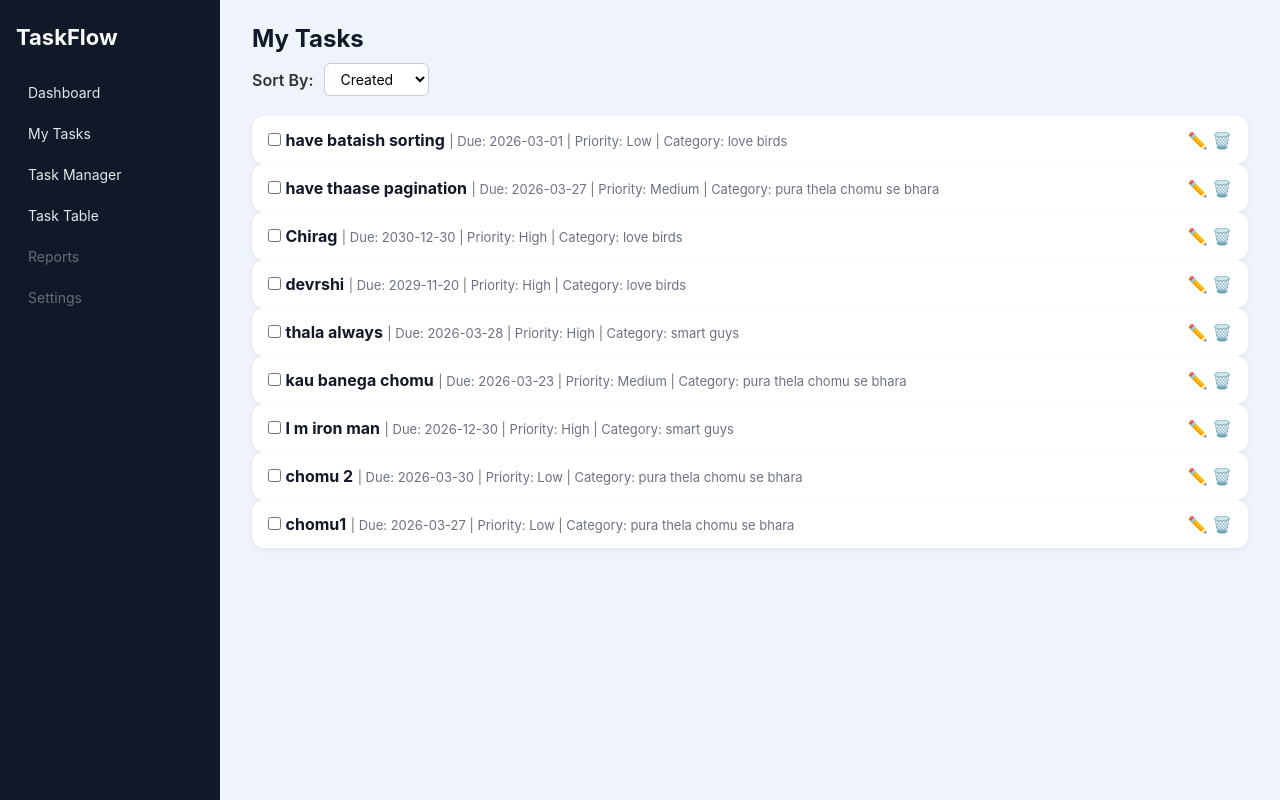
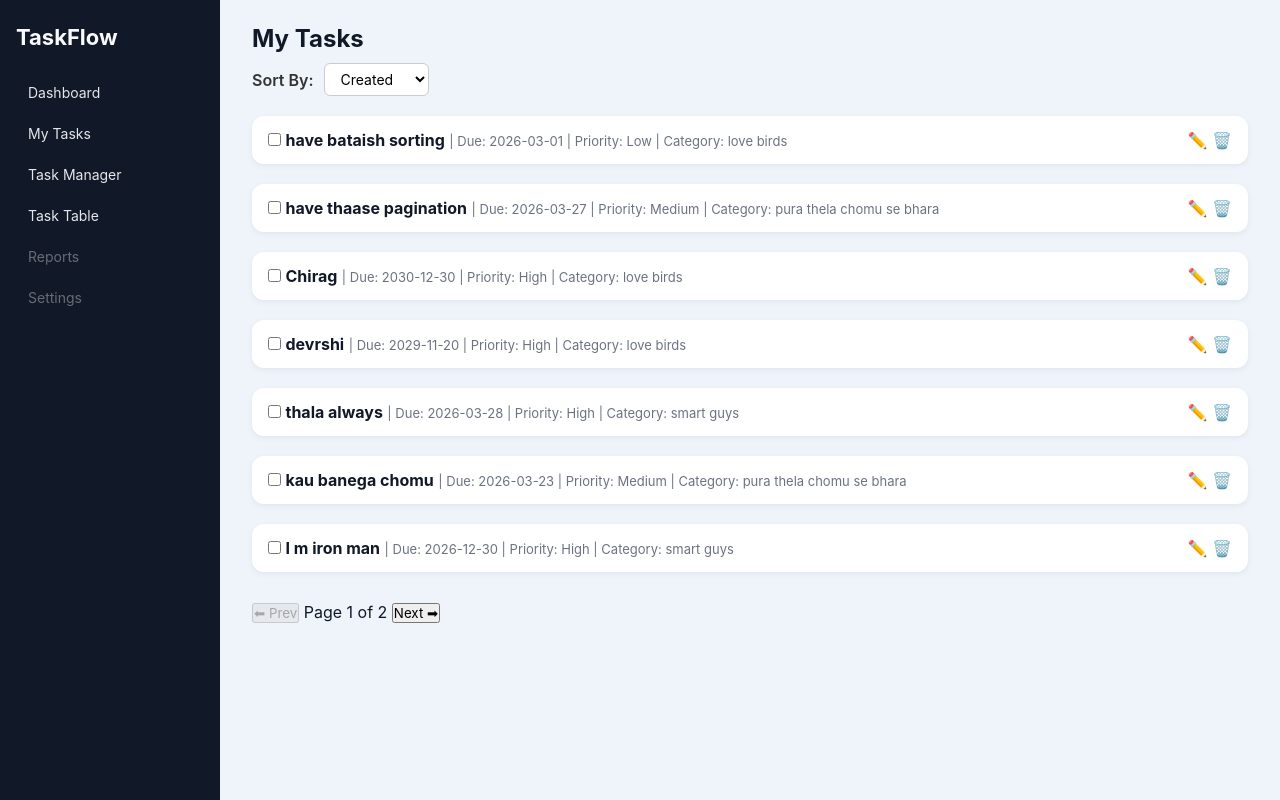
Before and after one commit to AkshatSolankii/TaskFlow, a Flask app: page /tasks in a window 1280 px wide. Run offline with Flask 3, Linux system fonts and the light colour scheme; data comes from the database, SQL or seed files in the repository; both versions use the stored data as it was after the commit.

Commit message:
Added pagination feature

```diff
--- a/static/script.js
+++ b/static/script.js
@@ -1,5 +1,9 @@
 let TASKS = [];
 let CATEGORIES = [];
+let CURRENT_PAGE = 1;
+let TOTAL_PAGES = 1;
+let LIMIT = 7; // you can change (5 / 10)
+let CURRENT_SORT = "created";
 
 document.addEventListener("DOMContentLoaded", () => {
     loadCategories();
@@ -39,27 +43,54 @@ document.addEventListener("DOMContentLoaded", () => {
 
 
 // ================= FIXED LOAD TASKS =================
-function loadTasks() {
-    fetch("/api/tasks")
+function loadTasks(page = 1) {
+    CURRENT_PAGE = page;
+
+    const isDashboard = document.getElementById("dashboard-cards");
+
+    let url = "/api/tasks";
+
+    // ✅ Apply pagination ONLY for non-dashboard pages
+    if (!isDashboard) {
+        url += `?page=${CURRENT_PAGE}&limit=${LIMIT}&sort=${CURRENT_SORT}`;
+    }
+
+    fetch(url)
         .then(res => {
-            if (!res.ok) throw new Error("Server error");
+            if (!res.ok) throw new Error("Failed to fetch tasks");
             return res.json();
         })
         .then(data => {
-            TASKS = Array.isArray(data) ? data : data.tasks || [];
+            console.log("API:", data);
 
-            renderDashboard();
-            renderTable();
-            renderManager();
-            renderMyTasks();
+            // ✅ Handle both formats
+            if (Array.isArray(data)) {
+                TASKS = data;
+                TOTAL_PAGES = 1;
+            } else {
+                TASKS = data.tasks || [];
+                TOTAL_PAGES = data.total_pages || 1;
+            }
+
+            // ✅ Render ONLY required page
+            if (document.getElementById("dashboard-cards")) {
+                renderDashboard();
+            }
+
+            if (document.getElementById("manager-list")) {
+                renderManager();
+            }
+
+            if (document.getElementById("task-table-body")) {
+                renderTable();
+            }
+
+            renderPagination();
         })
         .catch(err => {
-            console.error("TASK LOAD ERROR:", err);
-            showError("Could not load tasks.");
+            console.error("LOAD ERROR:", err);
         });
 }
-
-
 // ================= FIXED LOAD CATEGORIES =================
 function loadCategories() {
     fetch("/api/categories")
@@ -439,20 +470,41 @@ function renderMyTasks() {
 window.changeSort = function (value) {
     console.log("Sorting by:", value);
 
-    if (!TASKS || TASKS.length === 0) return;
+    // ✅ store selected sort
+    CURRENT_SORT = value;
 
-    if (value === "deadline") {
-        TASKS.sort((a, b) => (a.deadline || "").localeCompare(b.deadline || ""));
+    // ✅ reset to first page
+    CURRENT_PAGE = 1;
+
+    // ✅ reload data from backend with sorting
+    loadTasks(1);
+};
+
+function renderPagination() {
+    const container = document.getElementById("pagination");
+    if (!container) return;
+
+    container.innerHTML = `
+        <button onclick="prevPage()" ${CURRENT_PAGE === 1 ? "disabled" : ""}>
+            ⬅ Prev
+        </button>
+
+        <span> Page ${CURRENT_PAGE} of ${TOTAL_PAGES} </span>
+
+        <button onclick="nextPage()" ${CURRENT_PAGE === TOTAL_PAGES ? "disabled" : ""}>
+            Next ➡
+        </button>
+    `;
+}
+
+function nextPage() {
+    if (CURRENT_PAGE < TOTAL_PAGES) {
+        loadTasks(CURRENT_PAGE + 1);
     }
-    else if (value === "priority") {
-        const order = { High: 1, Medium: 2, Low: 3 };
-        TASKS.sort((a, b) => (order[a.priority] || 4) - (order[b.priority] || 4));
+}
+
+function prevPage() {
+    if (CURRENT_PAGE > 1) {
+        loadTasks(CURRENT_PAGE - 1);
     }
-    else if (value === "created") {
-        TASKS.sort((a, b) => (b.id || 0) - (a.id || 0));
-    }
-
-    renderDashboard();
-    renderTable();
-    renderManager();
-};
+}
--- a/static/style.css
+++ b/static/style.css
@@ -270,10 +285,37 @@ textarea:focus {
     gap: 10px;
 }
 
+.pagination-container {
+    margin-top: 25px;
+    display: flex;
+    justify-content: center;
+    gap: 12px;
+}
+
+.pagination-container button {
+    padding: 8px 14px;
+    border: none;
+    border-radius: 8px;
+    background: #4f46e5;
+    color: white;
+    cursor: pointer;
+    transition: 0.2s;
+}
+
+.pagination-container button:hover {
+    background: #4338ca;
+}
+
+.pagination-container button:disabled {
+    background: #cbd5f5;
+    cursor: not-allowed;
+}
+
 .manager-row {
     background: white;
     padding: 10px 12px;
     border-radius: 10px;
+    margin-bottom: 10px;
     display: flex;
     justify-content: space-between;
     align-items: center;
@@ -362,6 +404,24 @@ textarea:focus {
     font-size: 13px;
 }
 
+.icon-btn {
+    cursor: pointer;
+    font-size: 16px;
+    transition: 0.2s;
+}
+
+.icon-btn:hover {
+    transform: scale(1.2);
+}
+
+.icon-btn.edit:hover {
+    color: #3b82f6;
+}
+
+.icon-btn.delete:hover {
+    color: #ef4444;
+}
+
 .icon-btn,
 .edit-btn,
 .delete-btn {
--- a/templates/my_tasks.html
+++ b/templates/my_tasks.html
@@ -5,7 +5,7 @@
 
 <div id="message-box"></div>
 
-<!-- 🔽 SORTING DROPDOWN -->
+<!-- 🔽 SORTING -->
 <div class="sort-container">
     <label>Sort By:</label>
     <select onchange="changeSort(this.value)" class="sort-dropdown">
@@ -14,60 +14,14 @@
         <option value="priority">Priority</option>
     </select>
 </div>
-<div id="manager-list"></div>
 
-<!-- TASK LIST -->
-<div id="my-tasks-wrapper" class="task-list">
-    <!-- JS will inject updated tasks here -->
-</div>
+<!-- ✅ TASK LIST -->
+<div id="manager-list" class="task-list"></div>
 
-<!-- 🔽 PAGINATION -->
-<div id="pagination-controls" style="margin-top:20px;"></div>
+<!-- ❌ REMOVE this (duplicate) -->
+<!-- <div id="my-tasks-wrapper"></div> -->
 
-<script>
-    document.addEventListener("DOMContentLoaded", () => {
-        // ❌ REMOVE old setTimeout (important)
-        // setTimeout(renderMyTasks, 300);
-    });
-
-    /* Render My Tasks */
-    function renderMyTasks() {
-        const wrapper = document.getElementById("my-tasks-wrapper");
-        if (!wrapper) return;
-
-        wrapper.innerHTML = "";
-
-        if (!TASKS || TASKS.length === 0) {
-            wrapper.innerHTML = `<p class="muted">No tasks found.</p>`;
-            return;
-        }
-
-        TASKS.forEach(t => {
-            const div = document.createElement("div");
-            div.className = "task-item";
-
-            div.innerHTML = `
-                <div style="display:flex; align-items:center; gap:6px;">
-                    <input type="checkbox"
-                        onclick="toggleStatus(${t.id}, this.checked)"
-                        ${t.status === "completed" ? "checked" : ""}
-                        style="transform:scale(1.2); cursor:pointer;">
-
-                    <span class="priority-dot ${t.priority.toLowerCase()}"></span>
-
-                    <b>${escapeHtml(t.title)}</b>
-
-                    ${t.deadline ? `<span class="muted"> (Due: ${escapeHtml(t.deadline)})</span>` : ""}
-                </div>
-
-                <div class="actions">
-                    <a href="/edit/${t.id}">✏️</a>
-                </div>
-            `;
-
-            wrapper.appendChild(div);
-        });
-    }
-</script>
+<!-- ✅ PAGINATION -->
+<div id="pagination" style="margin-top:20px;"></div>
 
 {% endblock %}
```
Also changed, not shown: other parts of static/style.css (+23 -8 lines), templates/all_tasks_table.html (+15 -4 lines), templates/task_manager.html (+14 -3 lines), tasks.db.
